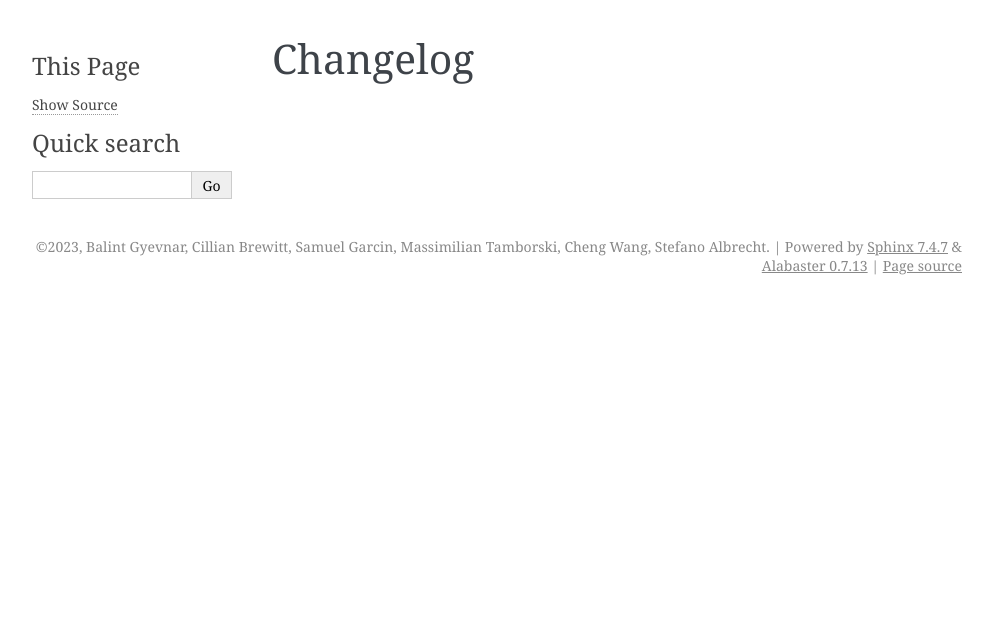
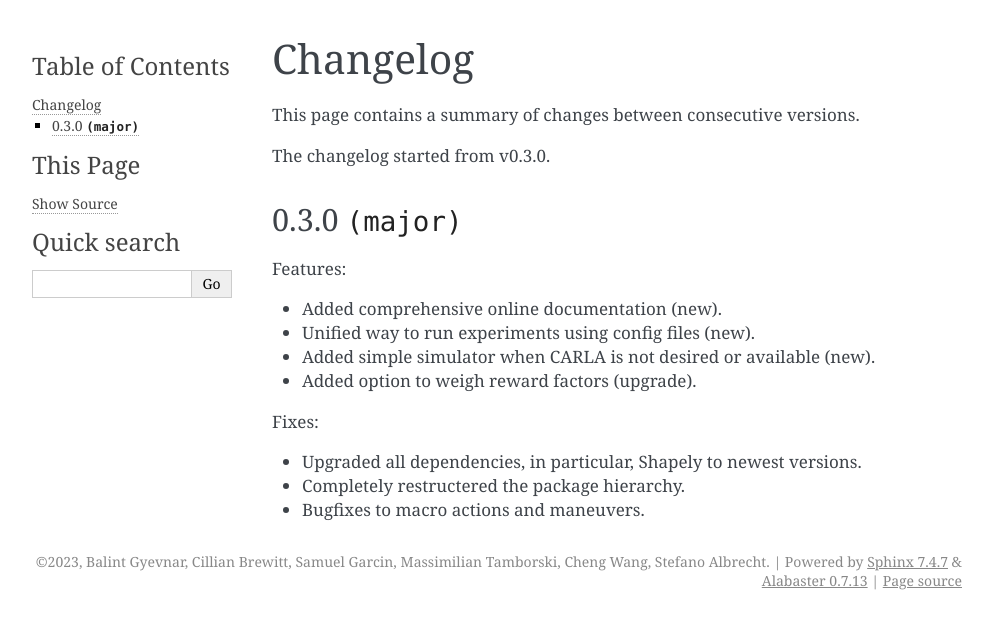
Before and after one commit to uoe-agents/IGP2, a Sphinx documentation site: the page built from docs/changelog.md, in a window 1280 px wide. Shown: the top 629 px of the page, without its empty margins (148-1141 px from the left). Built offline with Sphinx 7.4.7, drawn with Linux system fonts in a browser that asks for light colours.

Commit message:
Added changelog

```diff
--- a/docs/changelog.md
+++ b/docs/changelog.md
@@ -1,2 +1,18 @@
 (changelog)=
 # Changelog
+
+This page contains a summary of changes between consecutive versions.
+
+The changelog started from v0.3.0.
+
+## 0.3.0 `(major)`
+Features:
+- Added comprehensive online documentation (new).
+- Unified way to run experiments using config files (new).
+- Added simple simulator when CARLA is not desired or available (new).
+- Added option to weigh reward factors (upgrade).
+
+Fixes:
+- Upgraded all dependencies, in particular, Shapely to newest versions.
+- Completely restructered the package hierarchy.
+- Bugfixes to macro actions and maneuvers.
```
